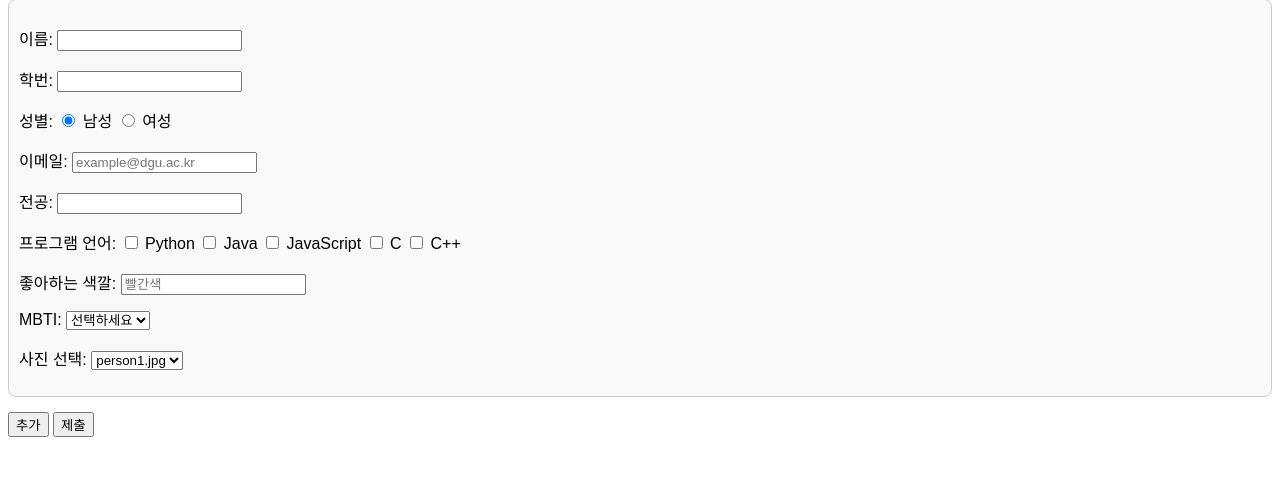
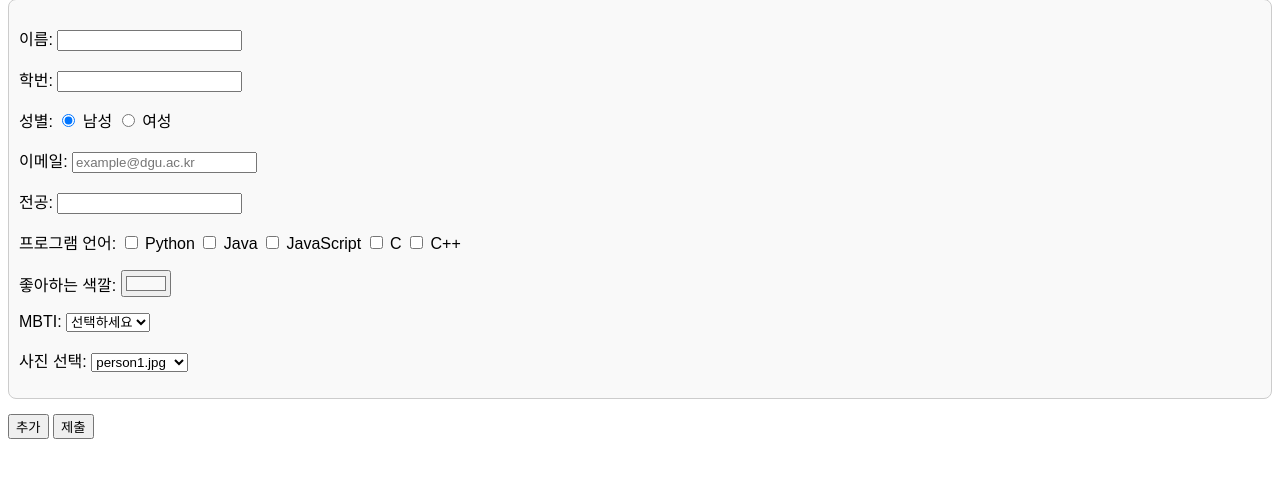
Before and after one commit to gaeunkim33/2025-1-OSSPrac-flow-05, a Flask app: page /input in a window 1280 px wide. Shown: the part 90-568 px from the top of the page. Run offline with Flask 3, Linux system fonts and the light colour scheme.

Commit message:
Fix: image load issue, apply background color, expend block width

```diff
--- a/Subject3_2/templates/index.html
+++ b/Subject3_2/templates/index.html
@@ -17,7 +17,7 @@
             padding: 15px;
             border: 1px solid #ccc;
             border-radius: 8px;
-            width: 200px;
+            width: 350px;
             text-align: center;
             box-shadow: 0px 0px 10px rgba(0, 0, 0, 0.1);
         }
--- a/Subject3_2/templates/input.html
+++ b/Subject3_2/templates/input.html
@@ -37,7 +37,7 @@
                     <input type="checkbox" name="language_0" value="c"> C
                     <input type="checkbox" name="language_0" value="c++"> C++
                 </p>
-                <p>좋아하는 색깔: <input type="text" name="color[]" required placeholder="빨간색"></p>
+                <p>좋아하는 색깔: <input type="color" name="color[]" required value="#f9f9f9"></p>
                 <p>MBTI:
                     <select name="mbti[]" required>
                       <option value="" disabled selected>선택하세요</option>
@@ -71,7 +71,7 @@
                     <select name="photo[]">
                       <option value="person1.jpg">person1.jpg</option>
                       <option value="person2.jpg">person2.jpg</option>
-                      <option value="person3.jpg">person3.jpg</option>
+                      <option value="person3.png">person3.png</option>
                       <option value="person4.jpg">person4.jpg</option>
                     </select>
                 </p>
@@ -105,7 +105,7 @@
                 <input type="checkbox" name="language_${personCount}" value="c"> C
                 <input type="checkbox" name="language_${personCount}" value="c++"> C++
             </p>
-            <p>좋아하는 색깔: <input type="text" name="color[]" required placeholder="빨간색"></p>
+            <p>좋아하는 색깔: <input type="color" name="color[]" required value="#f9f9f9"></p>
             <p>MBTI:
                 <select name="mbti[]" required>
                     <option value="" disabled selected>선택하세요</option>
@@ -139,7 +139,7 @@
                     <select name="photo[]">
                       <option value="person1.jpg">person1.jpg</option>
                       <option value="person2.jpg">person2.jpg</option>
-                      <option value="person3.jpg">person3.jpg</option>
+                      <option value="person3.png">person3.png</option>
                       <option value="person4.jpg">person4.jpg</option>
                     </select>
                 </p>
--- a/Subject3_2/templates/result.html
+++ b/Subject3_2/templates/result.html
@@ -16,7 +16,7 @@
             padding: 15px;
             border: 1px solid #ccc;
             border-radius: 8px;
-            width: 200px;
+            width: 350px;
             text-align: center;
             box-shadow: 0px 0px 10px rgba(0, 0, 0, 0.1);
         }
@@ -37,7 +37,7 @@
     <h1>학생 정보 출력</h1>
     <div class="container">
         {% for name, student_number, gender, email, major, languages, color, mbti, photo in students %}
-            <div class="student-block">
+        <div class="student-block" style="background-color: {{ color }};">
                 <img src="/image/{{ photo }}" alt="학생 사진" width="150"><br>
                 <p><strong>이름:</strong> {{ name }}</p>
                 <p><strong>학번:</strong> {{ student_number }}</p>
@@ -45,7 +45,6 @@
                 <p><strong>이메일:</strong> {{ email }}</p>
                 <p><strong>전공:</strong> {{ major }}</p>
                 <p><strong>프로그램 언어:</strong> {{ languages|join(', ') }}</p>
-                <p><strong>좋아하는 색깔:</strong> {{ color }}</p>
                 <p><strong>MBTI:</strong> {{ mbti }}</p>
             </div>
         {% endfor %}
```
